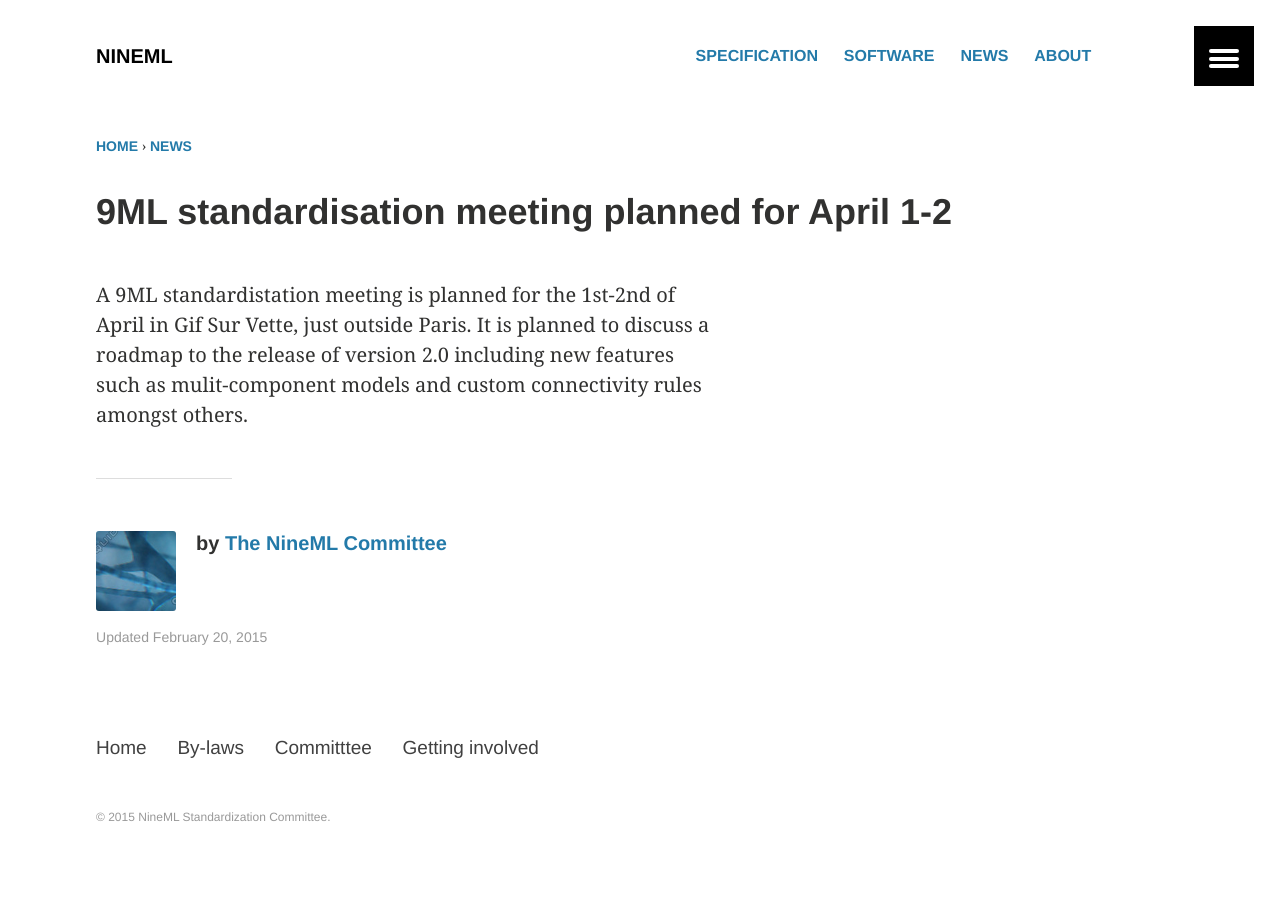
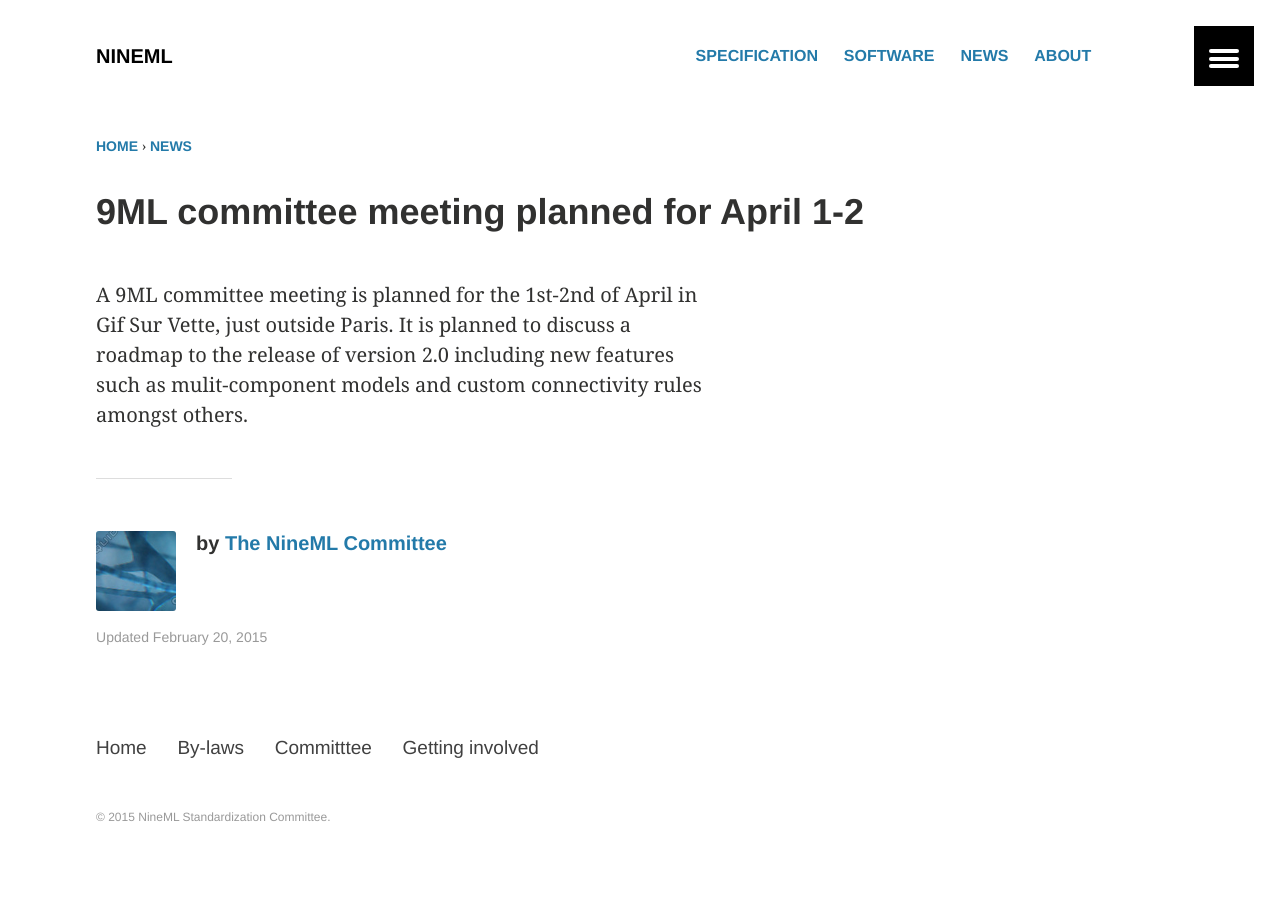
Before and after one commit to INCF/nineml-spec, a Jekyll site: the page built from _posts/news/2015-02-20-committee_meeting.md, in a window 1280 px wide. Built offline with Jekyll 4.4.1, drawn with Linux system fonts in a browser that asks for light colours.

Commit message:
renamed initial post

```diff
--- a/_posts/news/2015-02-20-committee_meeting.md
+++ b/_posts/news/2015-02-20-committee_meeting.md
@@ -1,6 +1,6 @@
 ---
 layout: article
-title: "9ML standardisation meeting planned for April 1-2"
+title: "9ML committee meeting planned for April 1-2"
 categories: news
 ads: false
 share: false
@@ -9,5 +9,5 @@ image:
   teaser:
 ---
 
-A 9ML standardistation meeting is planned for the 1st-2nd of April in Gif Sur Vette, just outside
+A 9ML committee meeting is planned for the 1st-2nd of April in Gif Sur Vette, just outside
 Paris. It is planned to discuss a roadmap to the release of version 2.0 including new features such as mulit-component models and custom connectivity rules amongst others.
```
